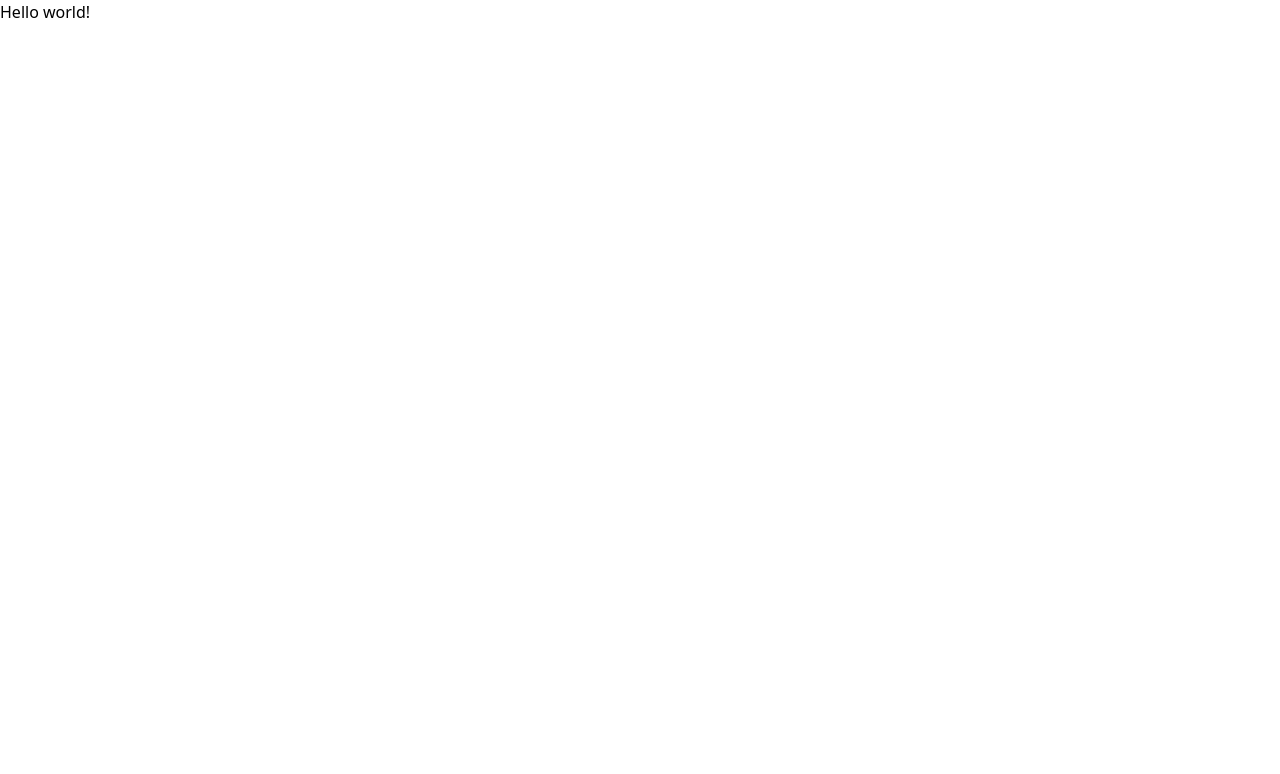
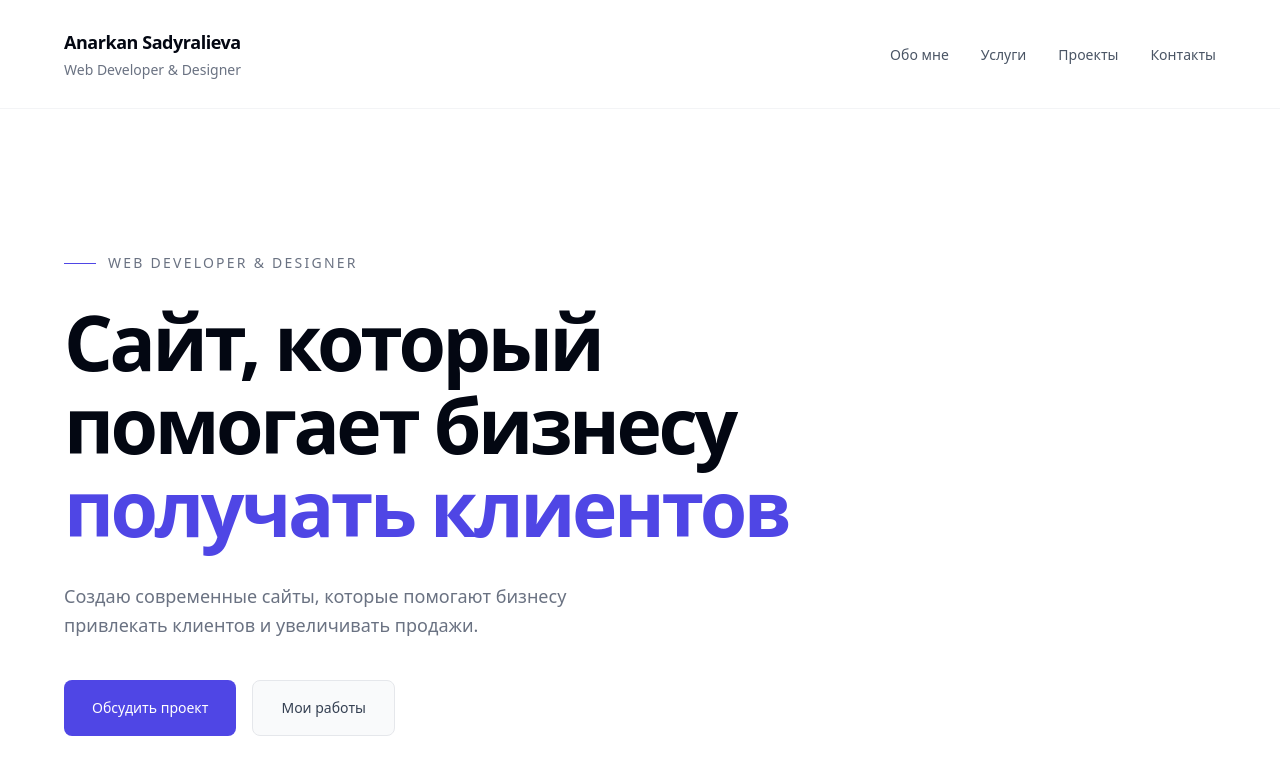
Before and after one commit to anarka312/anarkan-portfolio, a Next.js app: page / in a window 1280 px wide. Shown: the top 774 px of the page. Built offline with nearby package versions, Linux system fonts and the light colour scheme.

Commit message:
feat: add header and hero section

```diff
--- a/src/app/page.tsx
+++ b/src/app/page.tsx
@@ -1,7 +1,13 @@
+import Header from "@/components/Header";
+import Hero from "@/components/Hero";
+
 export default function Home() {
   return (
-    <main>
-      <div>Hello world!</div>
-    </main>
+    <>
+      <Header />
+      <main className="bg-white font-sans text-gray-950">
+        <Hero />
+      </main>
+    </>
   );
 }
--- /dev/null
+++ b/src/components/Header.tsx
@@ -0,0 +1,37 @@
+const navigation = [
+  { label: "Обо мне", href: "#about" },
+  { label: "Услуги", href: "#services" },
+  { label: "Проекты", href: "#projects" },
+  { label: "Контакты", href: "#contact" },
+];
+
+export default function Header() {
+  return (
+    <header className="border-b border-gray-100 bg-white font-sans">
+      <div className="mx-auto flex max-w-7xl flex-col gap-7 px-6 py-7 sm:px-10 md:flex-row md:items-center md:justify-between md:gap-8 lg:px-16">
+        <div className="shrink-0">
+          <p className="text-lg font-semibold tracking-tight text-gray-950">
+            Anarkan Sadyralieva
+          </p>
+          <p className="mt-1 text-sm text-gray-500">
+            Web Developer &amp; Designer
+          </p>
+        </div>
+        <nav aria-label="Основная навигация">
+          <ul className="flex flex-wrap items-center gap-x-6 gap-y-3 lg:gap-x-8">
+            {navigation.map(({ label, href }) => (
+              <li key={href}>
+                <a
+                  href={href}
+                  className="rounded-sm text-sm font-medium text-gray-600 hover:text-[#4F46E5] focus-visible:outline-2 focus-visible:outline-offset-4 focus-visible:outline-[#4F46E5]"
+                >
+                  {label}
+                </a>
+              </li>
+            ))}
+          </ul>
+        </nav>
+      </div>
+    </header>
+  );
+}
--- /dev/null
+++ b/src/components/Hero.tsx
@@ -0,0 +1,38 @@
+export default function Hero() {
+  return (
+      <section
+        aria-labelledby="hero-heading"
+        className="mx-auto flex min-h-[calc(100svh-180px)] max-w-7xl flex-col justify-center px-6 py-20 sm:px-10 sm:py-28 md:min-h-[calc(100svh-110px)] lg:px-16 lg:py-36"
+      >
+        <p className="mb-7 flex items-center gap-3 text-xs font-medium tracking-[0.16em] text-gray-500 uppercase sm:text-sm">
+          <span aria-hidden="true" className="h-px w-8 bg-[#4F46E5]" />
+          Web Developer &amp; Designer
+        </p>
+        <h1
+          id="hero-heading"
+          className="max-w-5xl text-[clamp(2.5rem,6vw,5rem)] leading-[1.08] font-semibold tracking-[-0.045em] text-balance"
+        >
+          Сайт, который помогает бизнесу{" "}
+          <span className="text-[#4F46E5]">получать клиентов</span>
+        </h1>
+        <p className="mt-8 max-w-xl text-base leading-relaxed text-gray-500 sm:text-lg">
+          Создаю современные сайты, которые помогают бизнесу привлекать клиентов
+          и увеличивать продажи.
+        </p>
+        <div className="mt-10 flex flex-col gap-3 sm:flex-row sm:gap-4">
+          <a
+            href="#contact"
+            className="inline-flex min-h-14 items-center justify-center rounded-lg bg-[#4F46E5] px-7 py-4 text-sm font-medium text-white hover:bg-[#4338CA] focus-visible:outline-2 focus-visible:outline-offset-4 focus-visible:outline-[#4F46E5]"
+          >
+            Обсудить проект
+          </a>
+          <a
+            href="#projects"
+            className="inline-flex min-h-14 items-center justify-center rounded-lg border border-gray-200 bg-gray-50 px-7 py-4 text-sm font-medium text-gray-700 hover:bg-gray-100 focus-visible:outline-2 focus-visible:outline-offset-4 focus-visible:outline-[#4F46E5]"
+          >
+            Мои работы
+          </a>
+        </div>
+      </section>
+  );
+}
```
